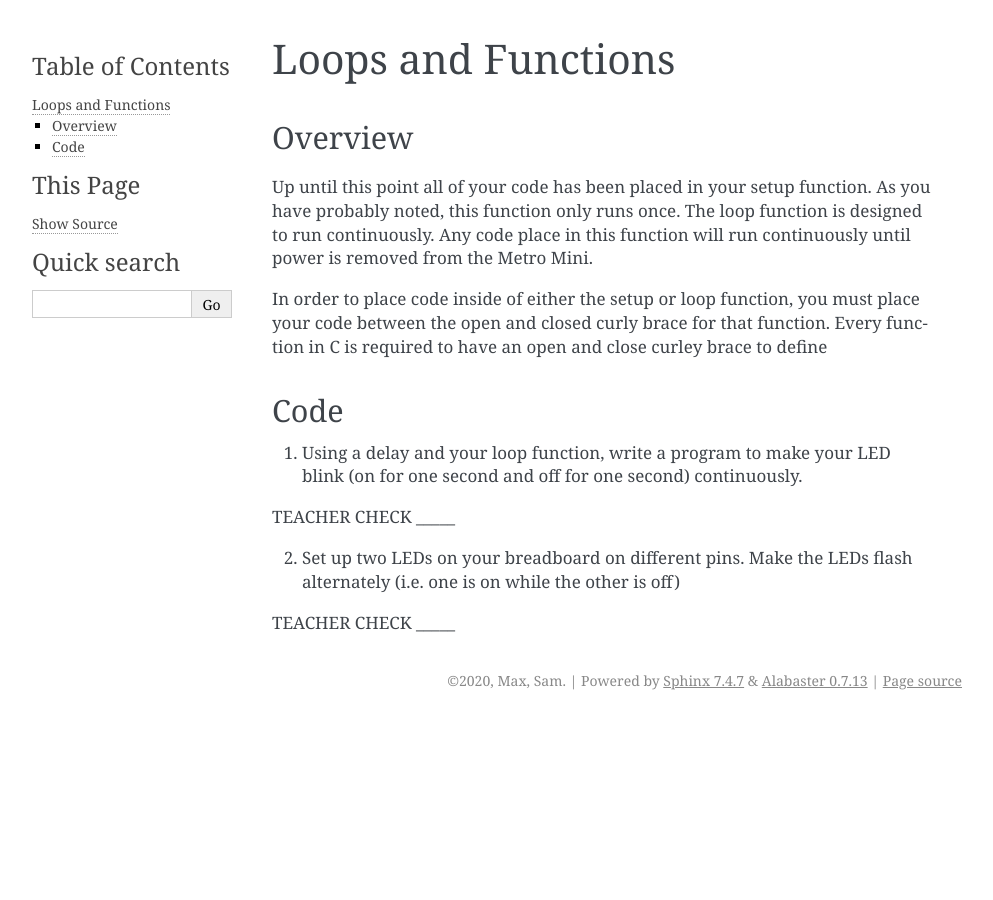
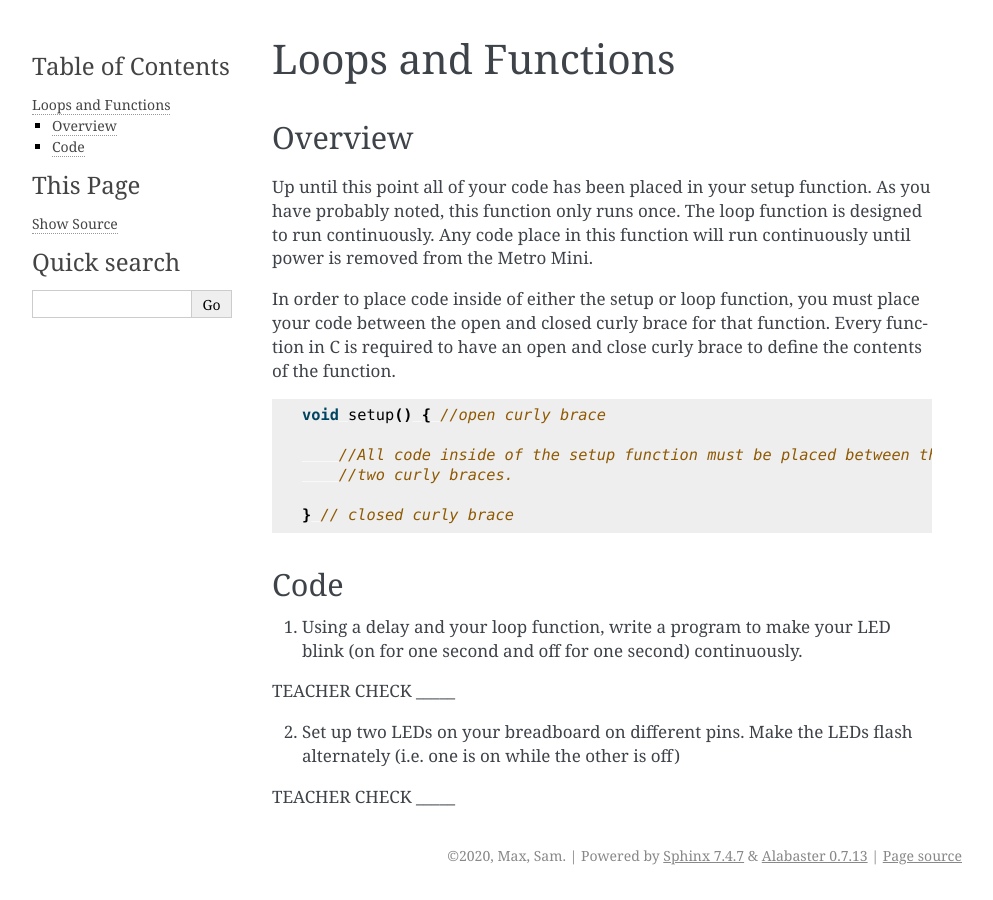
Before and after one commit to maxtkc/mvths-wiki, a Sphinx documentation site: the page built from docs/012-loops.rst, in a window 1280 px wide. Shown: the whole page, without its empty margins (148-1141 px from the left). Built offline with Sphinx 7.4.7, drawn with Linux system fonts in a browser that asks for light colours; pages that are not in the unit, such as notebooks, are missing from menus.

Commit message:
Update 012-loops.rst

```diff
--- a/docs/012-loops.rst
+++ b/docs/012-loops.rst
@@ -6,7 +6,16 @@ Overview
 
 Up until this point all of your code has been placed in your setup function. As you have probably noted, this function only runs once. The loop function is designed to run continuously. Any code place in this function will run continuously until power is removed from the Metro Mini.
 
-In order to place code inside of either the setup or loop function, you must place your code between the open and closed curly brace for that function. Every function in C is required to have an open and close curley brace to define
+In order to place code inside of either the setup or loop function, you must place your code between the open and closed curly brace for that function. Every function in C is required to have an open and close curly brace to define the contents of the function.
+
+.. code-block:: c
+
+   void setup() { //open curly brace
+
+       //All code inside of the setup function must be placed between these
+       //two curly braces.
+
+   } // closed curly brace
 
 Code
 ----
```
